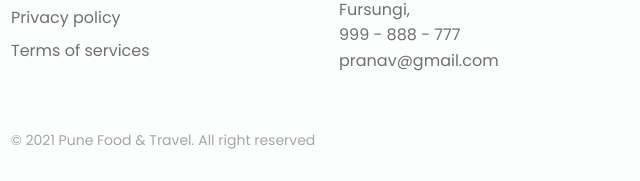
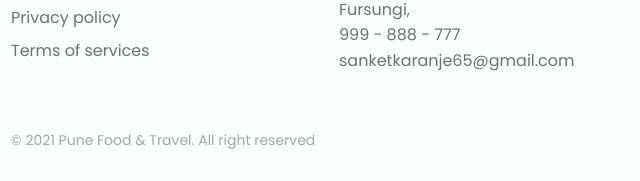
Before and after one commit to Sanket3007/Pune-Food-Travel, a plain HTML site: page index.html in a window 1280 px wide. Shown: the part 4336-4517 px from the top of the page, 477-1117 px from the left. Drawn offline with nearby package versions, Linux system fonts and the light colour scheme.

Commit message:
Update index.html
Updated the email id

```diff
--- a/index.html
+++ b/index.html
@@ -207,7 +207,7 @@
                         <li>Hadapsar,</li>
                         <li>Fursungi,</li>
                         <li>999 - 888 - 777</li>
-                        <li>pranav@gmail.com</li>
+                        <li>sanketkaranje65@gmail.com</li>
                     </ul>
                 </div>
             </div>
```
